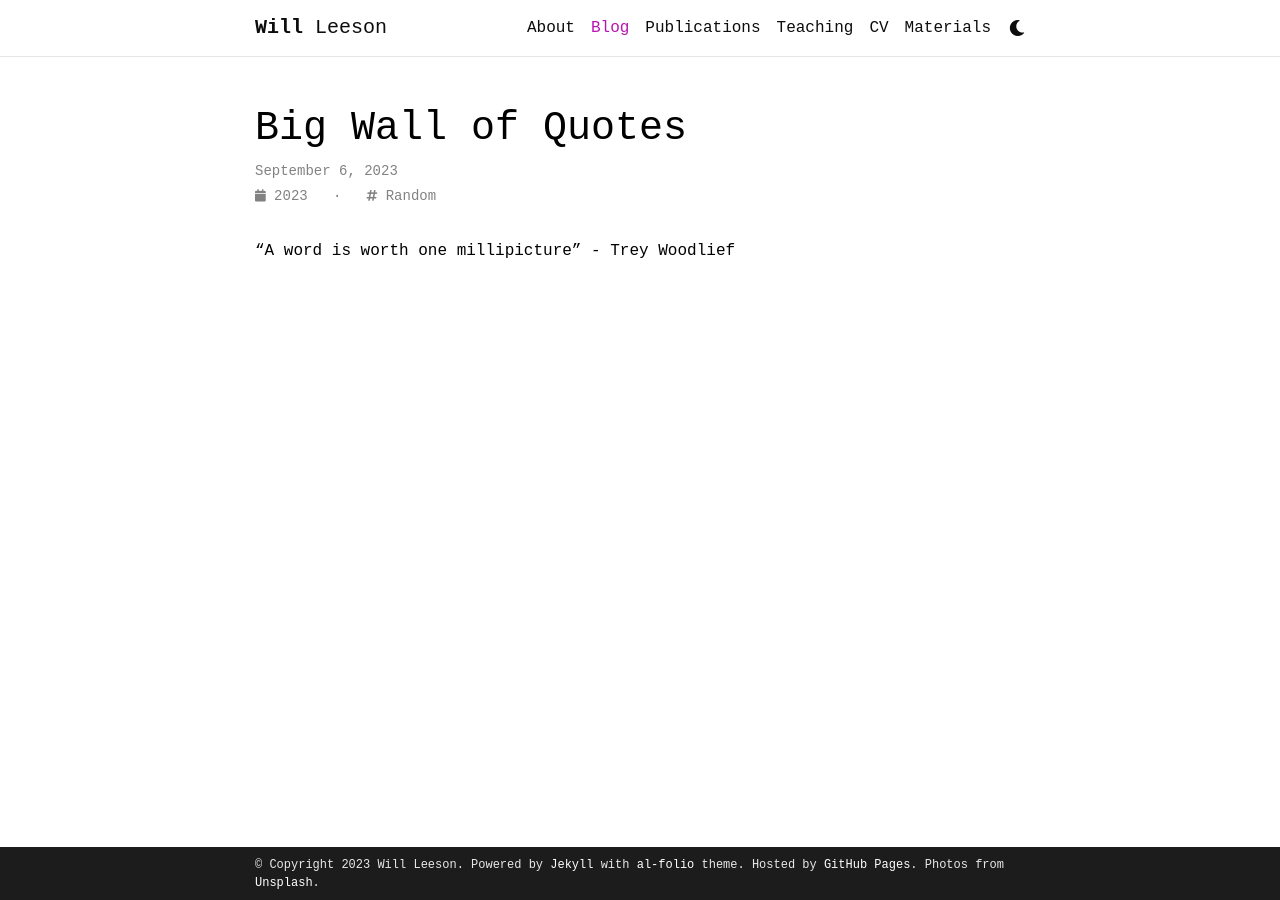
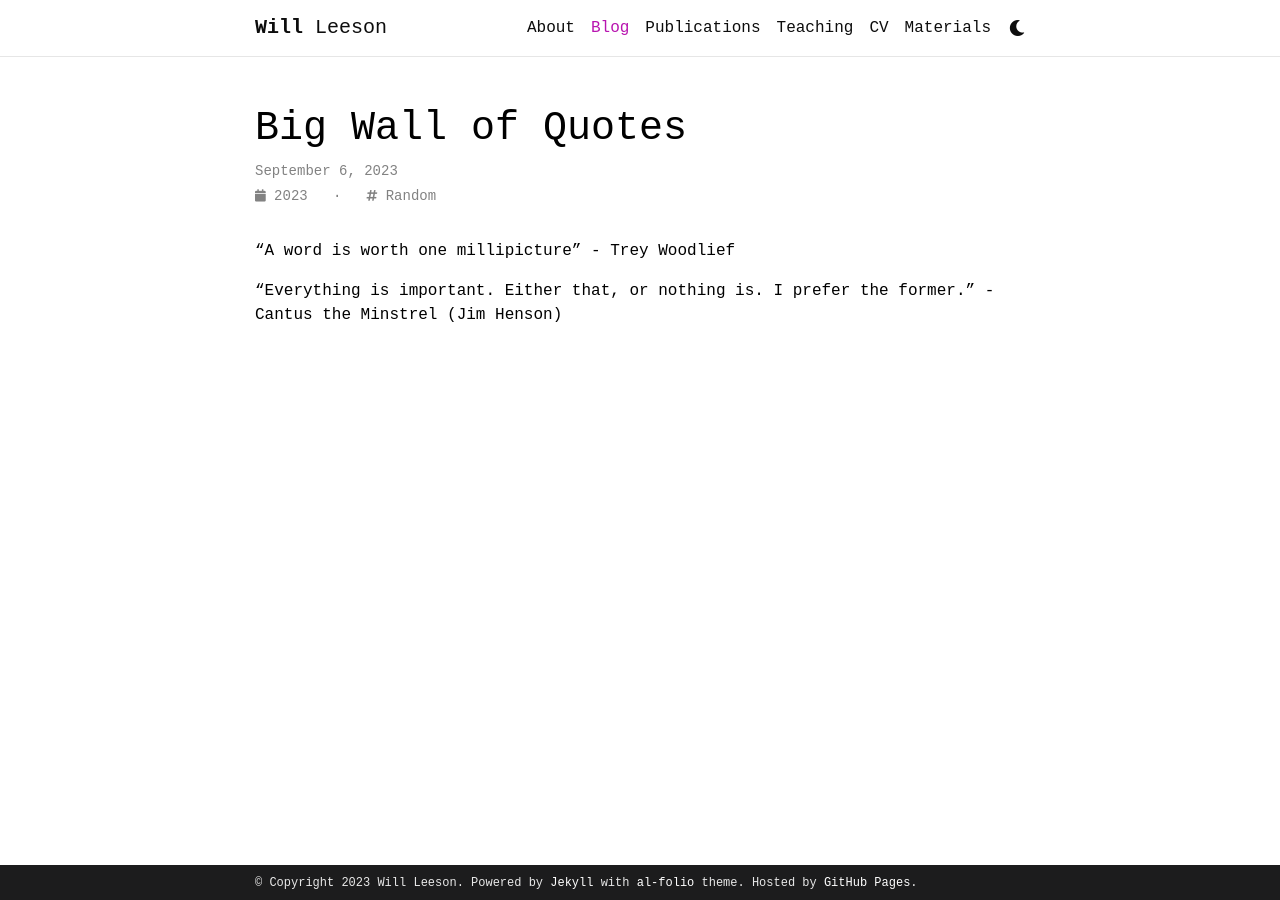
Before and after one commit to will-leeson/will-leeson.github.io, a Jekyll site: the page built from _posts/2023-09-06-quotes.md, in a window 1280 px wide. Built offline with Jekyll 4.4.1, drawn with Linux system fonts in a browser that asks for light colours; full-size pictures stand in for the smaller copies a plugin makes; comment, search, counter and statistics services are not loaded; a style sheet for code colours, icons or effects is not loaded.

```diff
--- a/_config.yml
+++ b/_config.yml
@@ -12,7 +12,6 @@ description: > # the ">" symbol means to ignore newlines until "footer_text:"
 footer_text: >
   Powered by <a href="https://jekyllrb.com/" target="_blank">Jekyll</a> with <a href="https://github.com/alshedivat/al-folio">al-folio</a> theme.
   Hosted by <a href="https://pages.github.com/" target="_blank">GitHub Pages</a>.
-  Photos from <a href="https://unsplash.com" target="_blank">Unsplash</a>.
 keywords: jekyll, jekyll-theme, academic-website, portfolio-website  # add your own keywords or leave empty
 
 lang: en # the language of your site (for example: en, fr, cn, ru, etc.)
--- a/_posts/2023-09-06-quotes.md
+++ b/_posts/2023-09-06-quotes.md
@@ -8,3 +8,5 @@ categories:
 ---
 
 "A word is worth one millipicture" - Trey Woodlief
+
+"Everything is important. Either that, or nothing is. I prefer the former." - Cantus the Minstrel (Jim Henson)
```
Also changed, not shown: _news/announcement_3.md (added, +7 -0 lines), _data/cv.yml (line endings or trailing spaces), 1 other file.
